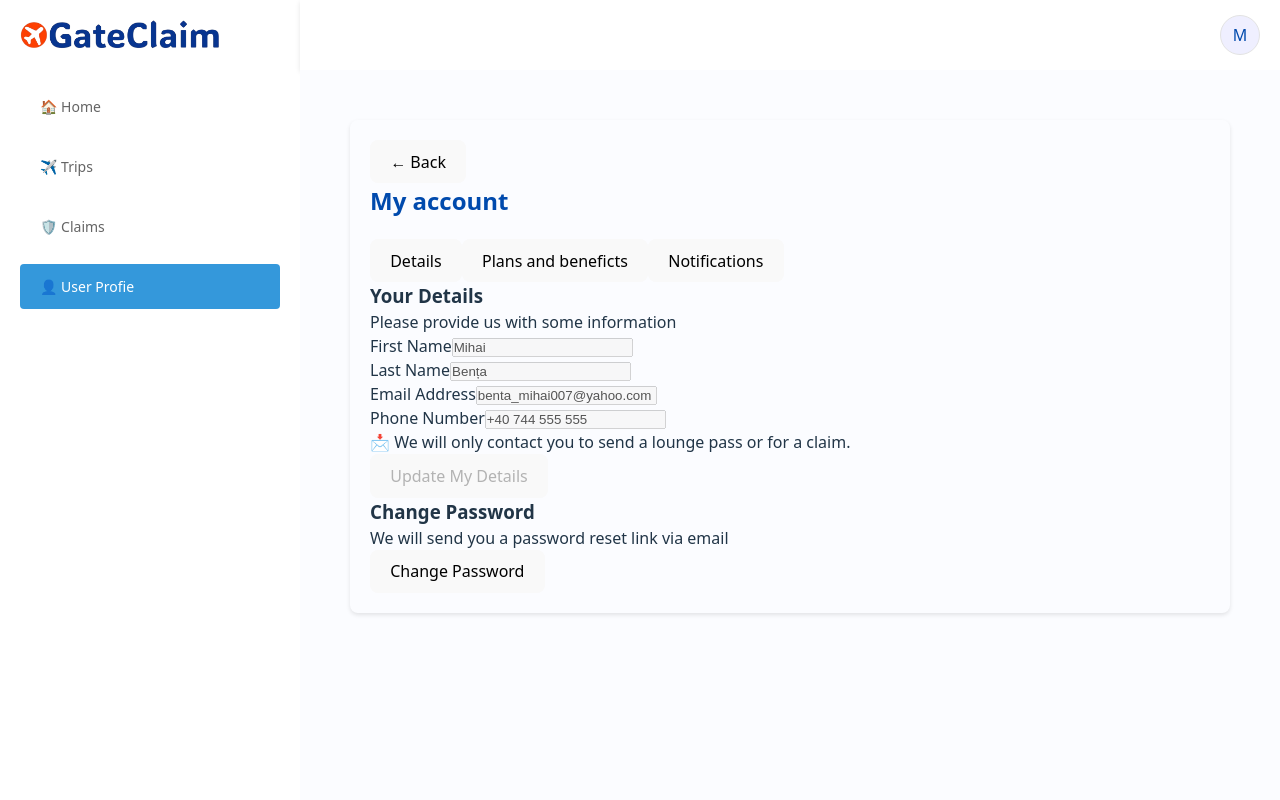
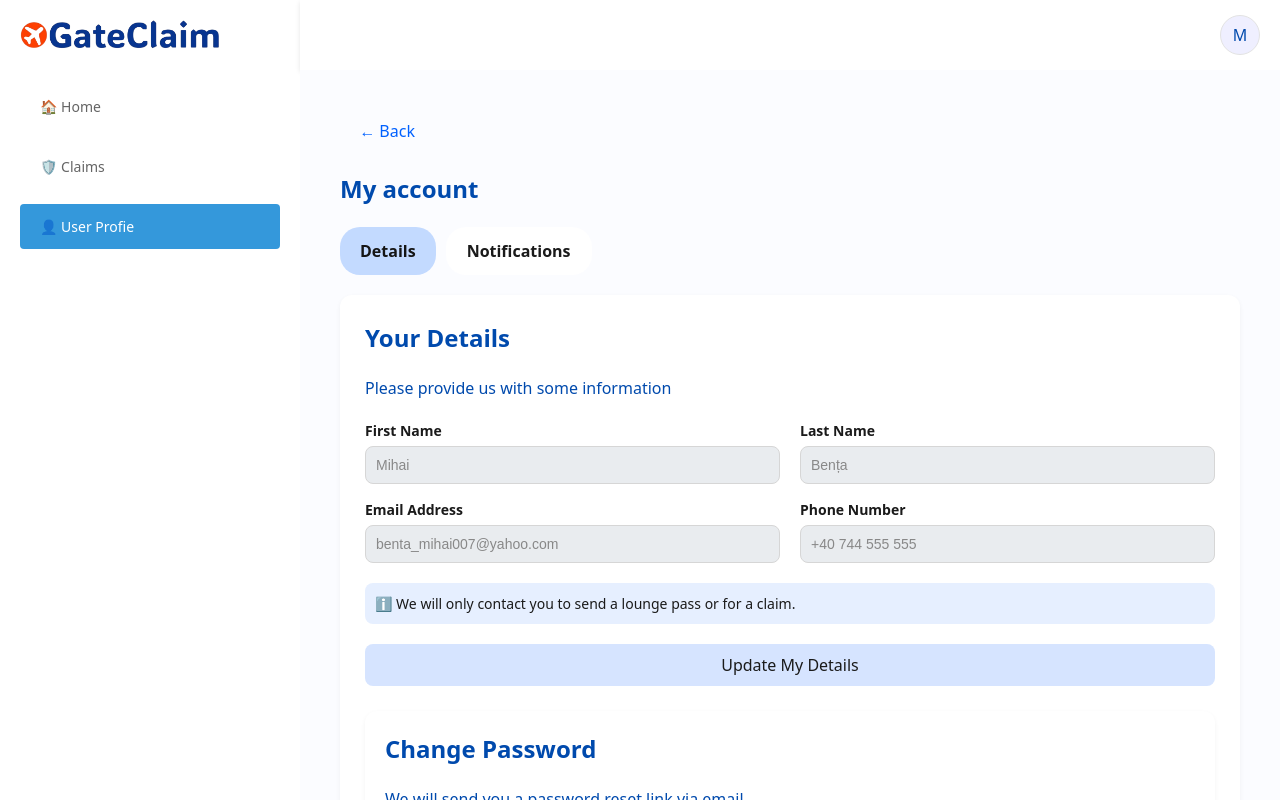
Before and after one commit to mihaibenta/gateclaim-dashboard, a React (Vite) app: page /account in a window 1280 px wide. Built offline with nearby package versions, Linux system fonts and the light colour scheme.

Commit message:
Updated UserProfile and minor css improvements

```diff
--- a/package.json
+++ b/package.json
@@ -3,6 +3,7 @@
   "private": true,
   "version": "0.0.0",
   "type": "module",
+
   "scripts": {
     "dev": "vite",
     "build": "vite build",
--- a/src/components/Navbar.jsx
+++ b/src/components/Navbar.jsx
@@ -1,14 +1,63 @@
-import React from "react";
+import React, { useState, useEffect, useRef } from "react";
 import { useNavigate } from "react-router-dom";
 import "../styles/navbar.css";
 
 const Navbar = () => {
   const navigate = useNavigate();
+  const [isPopupVisible, setPopupVisible] = useState(false);
+  const popupRef = useRef(null); // Reference for the popup to check clicks outside
+  const userIconRef = useRef(null); // Reference for the user icon
+
+  const handleLogout = () => {
+    // Handle logout logic here (e.g., clearing local storage or calling an API)
+    console.log("Logging out...");
+    setPopupVisible(false); // Close the popup on logout
+  };
+
+  const goToAccount = () => {
+    setPopupVisible(false); // Close the popup before navigating
+    navigate("/account"); // Navigate to the account page
+  };
+
+  // Close the popup if clicking outside of it
+  useEffect(() => {
+    const handleClickOutside = (event) => {
+      // Close the popup only if clicking outside the popup and user icon
+      if (
+        popupRef.current &&
+        !popupRef.current.contains(event.target) &&
+        !userIconRef.current.contains(event.target)
+      ) {
+        setPopupVisible(false);
+      }
+    };
+
+    document.addEventListener("mousedown", handleClickOutside);
+
+    return () => {
+      document.removeEventListener("mousedown", handleClickOutside);
+    };
+  }, []);
 
   return (
     <div className="navbar">
       <div className="user">
-        <span className="user-icon" onClick={() => navigate("/account")}>M</span>
+        <span
+          ref={userIconRef}
+          className="user-icon"
+          onClick={() => setPopupVisible(!isPopupVisible)}
+        >
+          M
+        </span>
+        {isPopupVisible && (
+          <div className="popup" ref={popupRef}>
+            <div className="popup-content">
+              <p>Email: benta_mihai007@yahoo.com</p>
+              <button onClick={handleLogout}>Logout</button>
+              <button onClick={goToAccount}>Go to Account</button>
+            </div>
+          </div>
+        )}
       </div>
     </div>
   );
--- a/src/components/Sidebar.jsx
+++ b/src/components/Sidebar.jsx
@@ -14,11 +14,11 @@ const Sidebar = () => {
             🏠 Home
           </NavLink>
         </li>
-        <li>
+        {/* <li>
           <NavLink to="/trips" className={({ isActive }) => (isActive ? "active" : "")}>
             ✈️ Trips
           </NavLink>
-        </li>
+        </li> */}
         <li>
           <NavLink to="/claims" className={({ isActive }) => (isActive ? "active" : "")}>
             🛡️ Claims
--- a/src/components/UserProfile.jsx
+++ b/src/components/UserProfile.jsx
@@ -2,7 +2,7 @@ import React, { useState } from "react";
 import "../styles/userAccount.css";
 
 const UserProfile = () => {
-  const [user, setUser] = useState({
+  const [user] = useState({
     firstName: "Mihai",
     lastName: "Bența",
     email: "benta_mihai007@yahoo.com",
@@ -14,6 +14,8 @@ const UserProfile = () => {
       <h3>Your Details</h3>
       <p>Please provide us with some information</p>
 
+      {/* Grouped inputs in two columns */}
+      <div className="form-row">
         <div className="form-group">
           <label>First Name</label>
           <input type="text" value={user.firstName} disabled />
@@ -23,7 +25,9 @@ const UserProfile = () => {
           <label>Last Name</label>
           <input type="text" value={user.lastName} disabled />
         </div>
+      </div>
 
+      <div className="form-row">
         <div className="form-group">
           <label>Email Address</label>
           <input type="email" value={user.email} disabled />
@@ -33,10 +37,11 @@ const UserProfile = () => {
           <label>Phone Number</label>
           <input type="tel" value={user.phone} disabled />
         </div>
+      </div>
 
-      <p className="info-text">
-        📩 We will only contact you to send a lounge pass or for a claim.
-      </p>
+      <div className="info-text">
+        ℹ️ We will only contact you to send a lounge pass or for a claim.
+      </div>
 
       <button className="update-btn" disabled>Update My Details</button>
 
--- a/src/components/UserTabs.jsx
+++ b/src/components/UserTabs.jsx
@@ -7,9 +7,9 @@ const UserTabs = ({ activeTab, setActiveTab }) => {
       <button className={activeTab === "details" ? "active" : ""} onClick={() => setActiveTab("details")}>
         Details
       </button>
-      <button className={activeTab === "plans" ? "active" : ""} onClick={() => setActiveTab("plans")}>
+      {/* <button className={activeTab === "plans" ? "active" : ""} onClick={() => setActiveTab("plans")}>
         Plans and beneficts
-      </button>
+      </button> */}
       <button className={activeTab === "notifications" ? "active" : ""} onClick={() => setActiveTab("notifications")}>
         Notifications
       </button>
--- a/src/pages/Claims.jsx
+++ b/src/pages/Claims.jsx
@@ -32,7 +32,7 @@ const Claims = () => {
 
   return (
     <div className="page-content">
-      <h1>Your Claims</h1>
+      <h2>Your Claims</h2>
       <p>Track the status of your active claims below.</p>
 
       {/* Claims Table */}
--- a/src/styles/claims.css
+++ b/src/styles/claims.css
@@ -8,54 +8,60 @@
 .claims-table {
   width: 100%;
   border-collapse: collapse;
-    background: white;
-    border-radius: 8px;
+  background: #ffffff;
+  border-radius: 12px;
   overflow: hidden;
-    box-shadow: 0px 4px 8px rgba(0, 0, 0, 0.1);
 }
 
 /* Table headers */
 .claims-table thead {
-    background: #004aad;
+  background: linear-gradient(135deg, #004aad, #007bff);
   color: white;
+  font-size: 16px;
+  text-transform: uppercase;
 }
 
 .claims-table th {
-    padding: 12px;
+  padding: 14px;
   text-align: left;
+  font-weight: 600;
 }
 
 /* Table rows */
 .claims-table td {
-    padding: 12px;
-    border-bottom: 1px solid #ddd;
-    color:#333;
+  padding: 14px;
+  border-bottom: 1px solid #e5e5e5; /* Lighter border */
+  color: #444;
+  font-size: 14px;
+  transition: background-color 0.3s ease;
 }
 
 /* Alternate row styling */
 .claims-table tbody tr:nth-child(even) {
-    background: #f9f9f9;
+  background: #fafafa;
 }
 
 /* Hover effect on rows */
 .claims-table tbody tr:hover {
-    background: #eef5ff;
-    transition: 0.2s;
+  background: #f0f8ff;
+  box-shadow: 0px 2px 8px rgba(0, 0, 0, 0.1); /* Adds a small shadow on hover */
+  cursor: pointer;
 }
 
 /* Status badge styling */
 .status-badge {
-    padding: 6px 12px;
-    border-radius: 5px;
+  padding: 6px 15px;
+  border-radius: 20px; /* Rounded corners for a softer look */
   font-weight: bold;
   text-transform: uppercase;
   font-size: 12px;
   display: inline-block;
+  transition: background-color 0.3s ease, color 0.3s ease;
 }
 
 /* Different colors for statuses */
 .status-badge.in-progress {
-    background: #ffcc00;
+  background: #ffb700;
   color: #333;
 }
 
@@ -65,6 +71,12 @@
 }
 
 .status-badge.pending {
-    background: #ff9800;
+  background: #ff5722;
   color: white;
 }
+
+/* Add subtle hover effect for badges */
+.status-badge:hover {
+  background-color: #333;
+  color: white;
+}
--- a/src/styles/global.css
+++ b/src/styles/global.css
@@ -30,7 +30,7 @@
   /* Ensures the page content does not exceed parent width */
   .page-content {
     flex-grow: 1;
-    padding: 50px;
+    padding: 20px;
     overflow-y: auto;
     overflow-x: hidden; /* Prevent horizontal scrolling */
     width: 100%;
--- a/src/styles/navbar.css
+++ b/src/styles/navbar.css
@@ -8,52 +8,11 @@
   box-shadow: 0px 2px 5px rgba(0, 0, 0, 0.1);
 }
 
-  /* Left section (Brand Name) */
-  .navbar-left h2 {
-    margin: 0;
-    color: #004aad;
-    font-size: 22px;
-  }
-
-  /* Right section */
-  .navbar-right {
-    display: flex;
-    align-items: center;
-    gap: 15px;
-  }
-
-  /* Navbar buttons */
-  .nav-btn {
-    background: #f4f4f4;
-    border: none;
-    padding: 8px 15px;
-    border-radius: 5px;
-    cursor: pointer;
-    font-size: 14px;
-  }
-
-  .nav-btn:hover {
-    background: #e0e0e0;
-  }
-
 /* Profile icon */
-  .profile-icon {
-    background: #004aad;
-    color: white;
-    font-weight: bold;
-    width: 35px;
-    height: 35px;
-    border-radius: 50%;
-    display: flex;
-    align-items: center;
-    justify-content: center;
-    cursor: pointer;
-  }
-
 span.user-icon {
   background: #efefff;
   padding: 10px;
-    color:#004aad;
+  color: #004aad;
   border-style: solid;
   border-width: 1px;
   border-color: #e3e3e3;
@@ -63,4 +22,45 @@
   display: flex; /* To center content inside */
   align-items: center; /* Vertically center the content */
   justify-content: center; /* Horizontally center the content */
+  cursor: pointer;
+  position: relative;
 }
+
+/* Popup */
+.popup {
+  position: absolute;
+  top: 50px; /* Adjusted to position below the icon */
+  right: 0;
+  background: white;
+  border: 1px solid #e3e3e3;
+  padding: 15px;
+  border-radius: 8px;
+  box-shadow: 0px 2px 5px rgba(0, 0, 0, 0.1);
+  width: 250px;
+  z-index: 10;
+  display: flex;
+  flex-direction: column;
+}
+
+.popup-content p {
+  margin: 0;
+  font-size: 14px;
+  color: #333;
+  margin-bottom: 15px;
+}
+
+.popup button {
+  background: #004aad;
+  color: white;
+  border: none;
+  padding: 8px;
+  border-radius: 5px;
+  margin-top: 10px;
+  font-size: 14px;
+  cursor: pointer;
+  width: 100%;
+}
+
+.popup button:hover {
+  background: #0066cc;
+}
--- a/src/styles/userAccount.css
+++ b/src/styles/userAccount.css
@@ -1,6 +1,180 @@
+/* ACCOUNT CONTAINER */
 .account-container {
+  padding: 20px;
+  border-radius: 12px;
+}
+
+/* BACK BUTTON */
+.back-button {
+  background: none;
+  border: none;
+  color: #0061ff;
+  font-size: 16px;
+  cursor: pointer;
+  margin-bottom: 20px;
+}
+
+.back-button:hover {
+  text-decoration: underline;
+}
+
+/* HEADINGS */
+h2 {
+  font-size: 24px;
+  font-weight: 700;
+  margin-bottom: 20px;
+  color: #1a1a1a;
+}
+
+h3 {
+  font-size: 24px;
+  font-weight: 700;
+  margin-bottom: 20px;
+  color: #004aad;
+}
+
+p {
+  font-size: 16px;
+  font-weight: 500;
+  margin-bottom: 20px;
+  color: #004aad;
+}
+
+/* USER TABS */
+.user-tabs {
+  display: flex;
+  gap: 10px;
+  margin-bottom: 20px;
+}
+
+.user-tabs button {
+  background: #ffffff;
+  padding: 12px 20px;
+  border-radius: 20px;
+  font-size: 16px;
+  font-weight: 600;
+  color: #1a1a1a;
+  cursor: pointer;
+  transition: all 0.2s ease-in-out;
+}
+
+.user-tabs button.active {
+  background: #c3daff;
+  color: rgb(21, 21, 21);
+  border:none!important;
+}
+
+.user-tabs button:hover {
+  background: #e6efff;
+}
+
+/* USER PROFILE */
+.user-profile {
+  background: white;
+  padding: 25px;
+  border-radius: 12px;
+  box-shadow: 0px 2px 5px rgba(0, 0, 0, 0.05);
+}
+
+/* FORM ROW (for grouping inputs) */
+.form-row {
+  display: flex;
+  gap: 20px;
+  margin-bottom: 15px;
+}
+
+.form-group {
+  flex: 1;
+  display: flex;
+  flex-direction: column;
+}
+
+.form-group label {
+  font-weight: 600;
+  font-size: 14px;
+  color: #1a1a1a;
+  margin-bottom: 5px;
+}
+
+.form-group input {
+  width: 100%;
+  padding: 10px;
+  border: 1px solid #d6d6d6;
+  border-radius: 8px;
+  background: #f5f5f5;
+  color: #666;
+  font-size: 14px;
+}
+
+.form-group input:disabled {
+  background: #e9ecef;
+  color: #888;
+}
+
+/* INFO TEXT */
+.info-text {
+  display: flex;
+  align-items: center;
+  background: #e6efff;
+  padding: 10px;
+  border-radius: 8px;
+  font-size: 14px;
+  color: #1a1a1a;
+  margin-top: 20px;
+  margin-bottom: 20px;
+}
+
+/* UPDATE BUTTON */
+.update-btn {
+  background: #d6e4ff;
+  color: #1a1a1a;
+  border: none;
+  padding: 10px 15px;
+  border-radius: 8px;
+  font-size: 16px;
+  cursor: not-allowed;
+  width: 100%;
+  text-align: center;
+}
+
+/* PASSWORD SECTION */
+.password-section {
+  margin-top: 25px;
+  padding: 20px;
+  background: white;
+  border-radius: 12px;
+  box-shadow: 0px 2px 5px rgba(0, 0, 0, 0.05);
+}
+
+/* PASSWORD BUTTON */
+.change-password-btn {
+  background: #0061ff;
+  color: white;
+  border: none;
+  padding: 12px 20px;
+  border-radius: 8px;
+  font-size: 16px;
+  font-weight: 600;
+  cursor: pointer;
+  transition: background 0.2s ease-in-out;
+  display: block;
+  width: fit-content;
+  margin-top: 10px;
+}
+
+.change-password-btn:hover {
+  background: #004bbd;
+}
+
+/* RESPONSIVE DESIGN */
+@media (max-width: 768px) {
+  .form-row {
+    flex-direction: column;
+    gap: 10px;
+  }
+
+  .update-btn,
+  .change-password-btn {
     width: 100%;
-    padding: 20px;
-    border-radius: 8px;
-    box-shadow: 0px 2px 4px rgba(0, 0, 0, 0.1);
   }
+}
```
Lines whose indentation alone changed are shown as unchanged.
